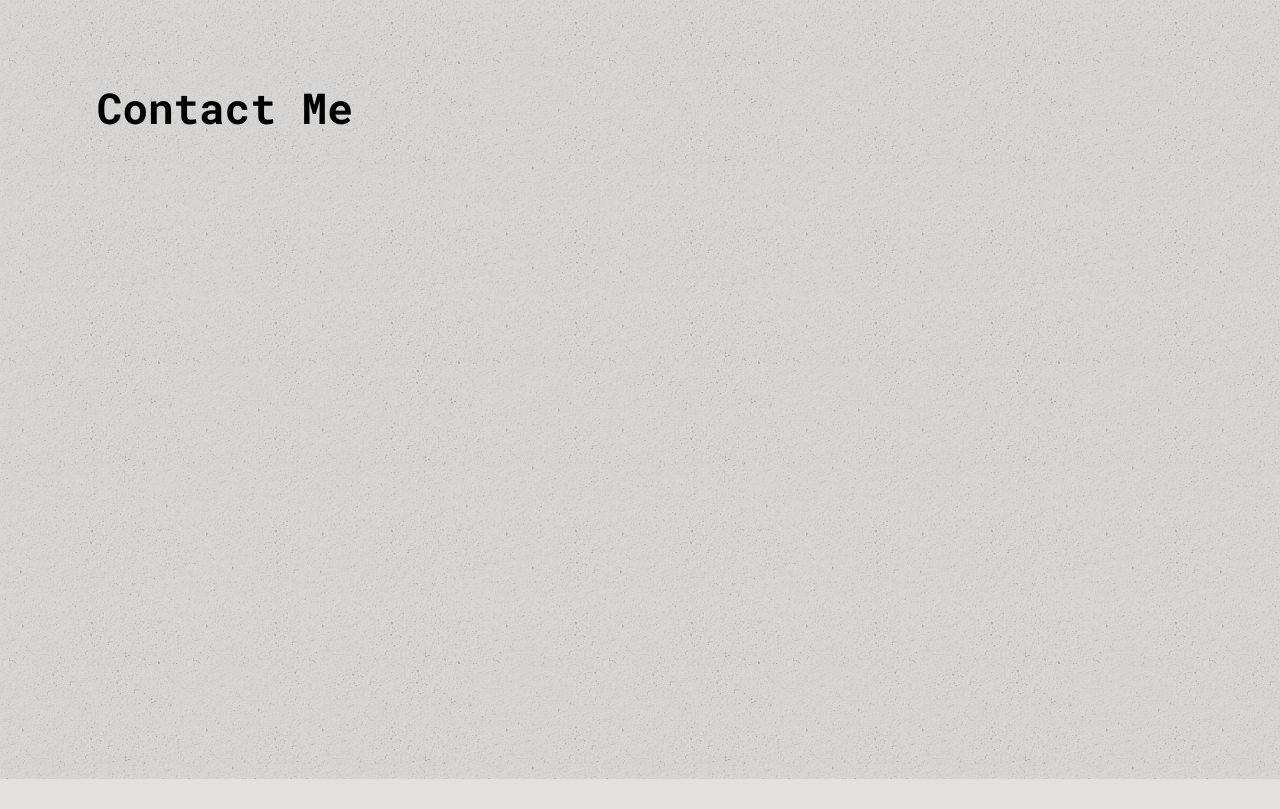
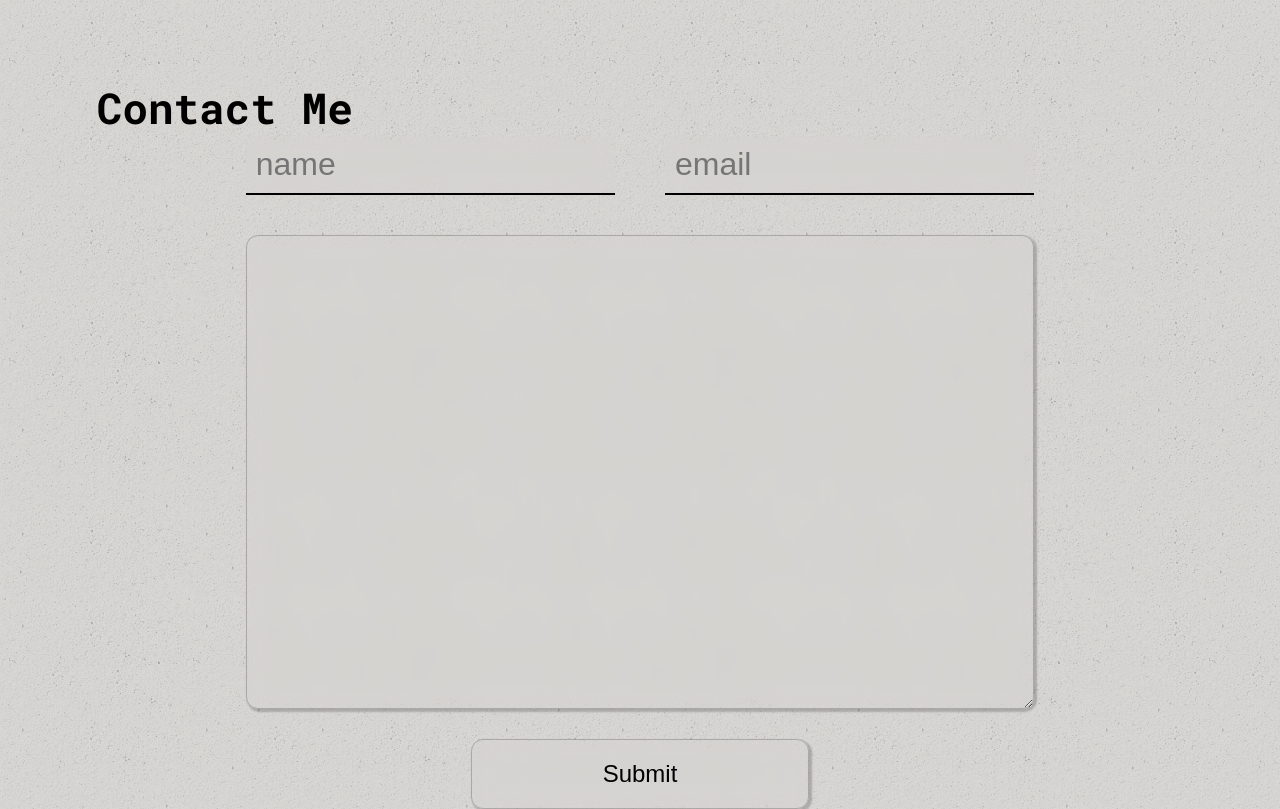
Before and after one commit to ben-yeung/portfolio-template, a Next.js app: page / in a window 1280 px wide. Shown: the part 2720-3529 px from the top of the page. Before the commit the page ends 3499 px from the top, so only its background shows below. Built offline with nearby package versions, Linux system fonts and the light colour scheme.

Commit message:
added contact form base

```diff
--- a/package.json
+++ b/package.json
@@ -9,6 +9,7 @@
     "lint": "next lint"
   },
   "dependencies": {
+    "@emailjs/browser": "^4.3.3",
     "framer-motion": "^11.0.22",
     "next": "14.1.0",
     "next-themes": "^0.2.1",
--- a/src/app/page.module.css
+++ b/src/app/page.module.css
@@ -118,7 +118,7 @@
   font-size: max(7vw, 3rem);
 }
 
-.about-container {
+.about-container, .projects-container, .contact-container {
   width: 100%;
   height: 100%;
   display: flex;
@@ -169,15 +169,6 @@
   padding: 10px;
 }
 
-.projects-container {
-  width: 100%;
-  height: 100%;
-  display: flex;
-  align-items: center;
-  justify-content: center;
-  flex-grow: 1;
-}
-
 .spotlight-container {
   display: grid;
   height: 100%;
@@ -214,9 +205,6 @@
     grid-template-columns: repeat(4, 1fr);
   }
 
-  .section > h1 {
-    margin: 0;
-  }
 
   .hero-intro {
     padding: 20px;
--- a/src/app/page.tsx
+++ b/src/app/page.tsx
@@ -10,6 +10,7 @@ import useMousePosition from "@/utils/useMousePosition";
 
 import { SiReact, SiMongodb, SiNodedotjs, SiJavascript, SiTypescript, SiSelenium, SiGraphql, SiNextdotjs } from "react-icons/si";
 import ProjectSpotlight from "@/components/ProjectSpotlight/spotlight";
+import ContactForm from "@/components/ContactForm/form";
 
 export default function Home() {
   const { systemTheme, theme, setTheme } = useTheme();
@@ -92,8 +93,8 @@ export default function Home() {
                 experience in the industry.
               </p>
               <p>
-                d My approach to tackling projects is <span className={styles["highlight-text"]}>[Your Mamba Mentality / Philosophy]</span>, always striving to deliver impactful
-                and innovative solutions.
+                My approach to tackling projects is <span className={styles["highlight-text"]}>[Your Mamba Mentality / Philosophy]</span>, always striving to deliver impactful and
+                innovative solutions.
               </p>
               <p>
                 Outside of my professional life, I have a passion for <span className={styles["highlight-text"]}>[Your Interests]</span>, which fuels my creativity and keeps me
@@ -164,6 +165,9 @@ export default function Home() {
       </div>
       <div id="contact" className={styles["section"]}>
         <h1>Contact Me</h1>
+        <div className={styles["contact-container"]}>
+          <ContactForm />
+        </div>
       </div>
     </main>
   );
--- /dev/null
+++ b/src/components/ContactForm/form.module.css
@@ -0,0 +1,97 @@
+.form-container {
+    height: 100%;
+    width: 100%;
+    font-size: 2rem;
+}
+
+.form-box {
+    height: 100%;
+    height: 100%;
+    display: flex;
+    flex-direction: column;
+    align-items: center;
+    justify-content: center;
+    row-gap: 30px;
+}
+
+.form-details-container {
+    width: 70%;
+    display: flex;
+    flex-direction: column;
+    row-gap: 40px;
+}
+
+.form-details {
+    width: 100%;
+    display: flex;
+    flex-direction: row;
+    align-items: center;
+    justify-content: center;
+    column-gap: 50px;
+}
+
+.form-input-area {
+    text-decoration: none;
+    border: none;
+    background-color: transparent;
+    backdrop-filter: blur(10px);
+    border-radius: var(--border-radius);;
+    box-shadow: 2px 2px 2px 1px rgb(0 0 0 / 20%);
+    border: 1px solid rgb(0 0 0 / 20%);
+    padding: 20px;
+    font-size: 3rem;
+}
+
+.form-input {
+    width: 100%;
+    text-decoration: none;
+    border: none;
+    border-bottom: 2.5px solid black;
+    background-color: transparent;
+    backdrop-filter: blur(10px);
+    padding: 10px;
+    font-size: 2rem;
+}
+
+.form-input:focus, .form-input-area:focus {
+    outline: none;
+}
+
+.form-submit {
+    width: 30%;
+    text-decoration: none;
+    border: none;
+    background-color: transparent;
+    backdrop-filter: blur(10px);
+    border-radius: var(--border-radius);;
+    box-shadow: 2px 2px 2px 1px rgb(0 0 0 / 20%);
+    border: 1px solid rgb(0 0 0 / 20%);
+    padding: 20px;
+    font-size: 1.5rem;
+}
+
+/* Tablet and Smaller Desktop */
+@media (min-width: 701px) and (max-width: 1300px) {
+
+}
+
+/* Phones, Tablet and Smaller Desktop */
+@media (max-width: 980px) {
+    .form-details-container {
+        width: 100%;
+        flex-direction: column;
+        row-gap: 30px;
+    }
+
+    .form-input, .form-submit {
+        font-size: 1rem;
+        width: 100%;
+    }
+    .form-input-area {
+        font-size: 1.5rem;
+    }
+
+    .form-details {
+        width: 100%;
+    }
+}
--- /dev/null
+++ b/src/components/ContactForm/form.tsx
@@ -0,0 +1,66 @@
+import React from "react";
+import { useTheme } from "next-themes";
+import styles from "./form.module.css";
+import emailjs from "@emailjs/browser";
+import { useState, useEffect, useRef } from "react";
+
+interface ComponentProps {}
+
+const ContactForm = (props: ComponentProps) => {
+  const { systemTheme, theme, setTheme } = useTheme();
+  const currTheme = theme === "system" ? systemTheme : theme;
+  // Contact Form button label status
+  const [submitStatus, setSubmitStatus] = useState("Submit");
+
+  // EmailJS integration for contact form
+  const form = useRef(null);
+  const sendEmail = (e: any) => {
+    e.preventDefault();
+
+    console.log(e.target.email.value);
+    if (e.target.name.value == "" || e.target.email.value == "" || e.target.message.value == "") {
+      alert("Field(s) cannot be empty. Please double check!");
+      return;
+    }
+
+    // See https://www.emailjs.com/ to create service id, template id, and public key
+    emailjs.sendForm("service_id", "template_id", e.currentTarget, `public_key`).then(
+      (result) => {
+        setSubmitStatus("Sent!");
+        e.target.name.value = "";
+        e.target.email.value = "";
+        e.target.message.value = "";
+      },
+      (error) => {
+        console.log(error.text);
+      }
+    );
+  };
+
+  const [mounted, setMounted] = useState(false);
+
+  useEffect(() => {
+    setMounted(true);
+  }, []);
+
+  if (!mounted) return null;
+
+  return (
+    <div className={styles["form-container"]}>
+      <form ref={form} onSubmit={sendEmail} className={styles["form-box"]}>
+        <div className={styles["form-details-container"]}>
+          <div className={styles["form-details"]}>
+            <input type="text" name="name" className={styles["form-input"]} placeholder="name" />
+            <input type="email" name="email" className={styles["form-input"]} placeholder="email" />
+          </div>
+          <textarea name="message" cols={30} rows={8} className={styles["form-input-area"]}></textarea>
+        </div>
+        <button className={styles["form-submit"]} type="submit">
+          {submitStatus}
+        </button>
+      </form>
+    </div>
+  );
+};
+
+export default ContactForm;
```
Also changed, not shown: 1 other file (tests, documents, lock files or other folders).
